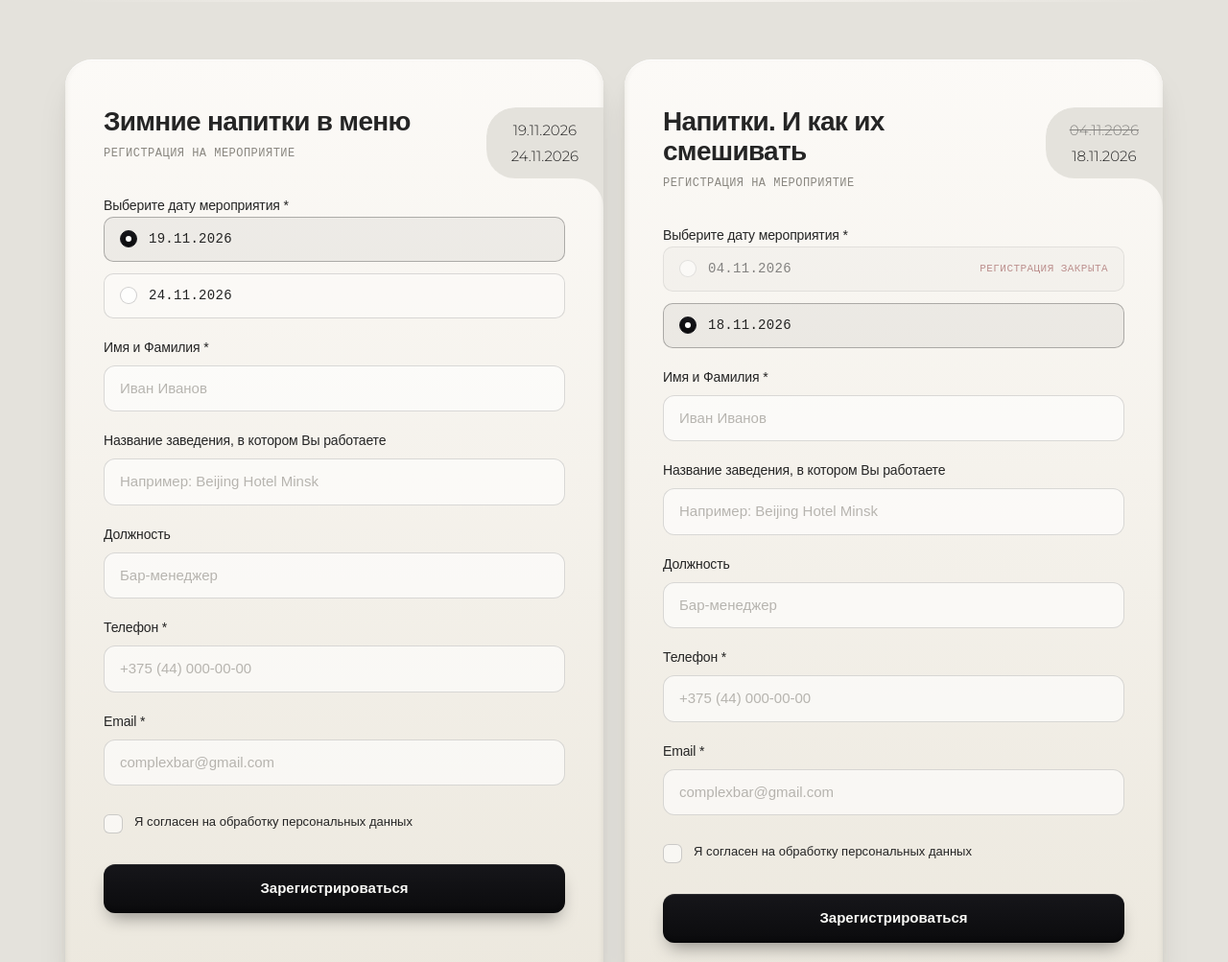
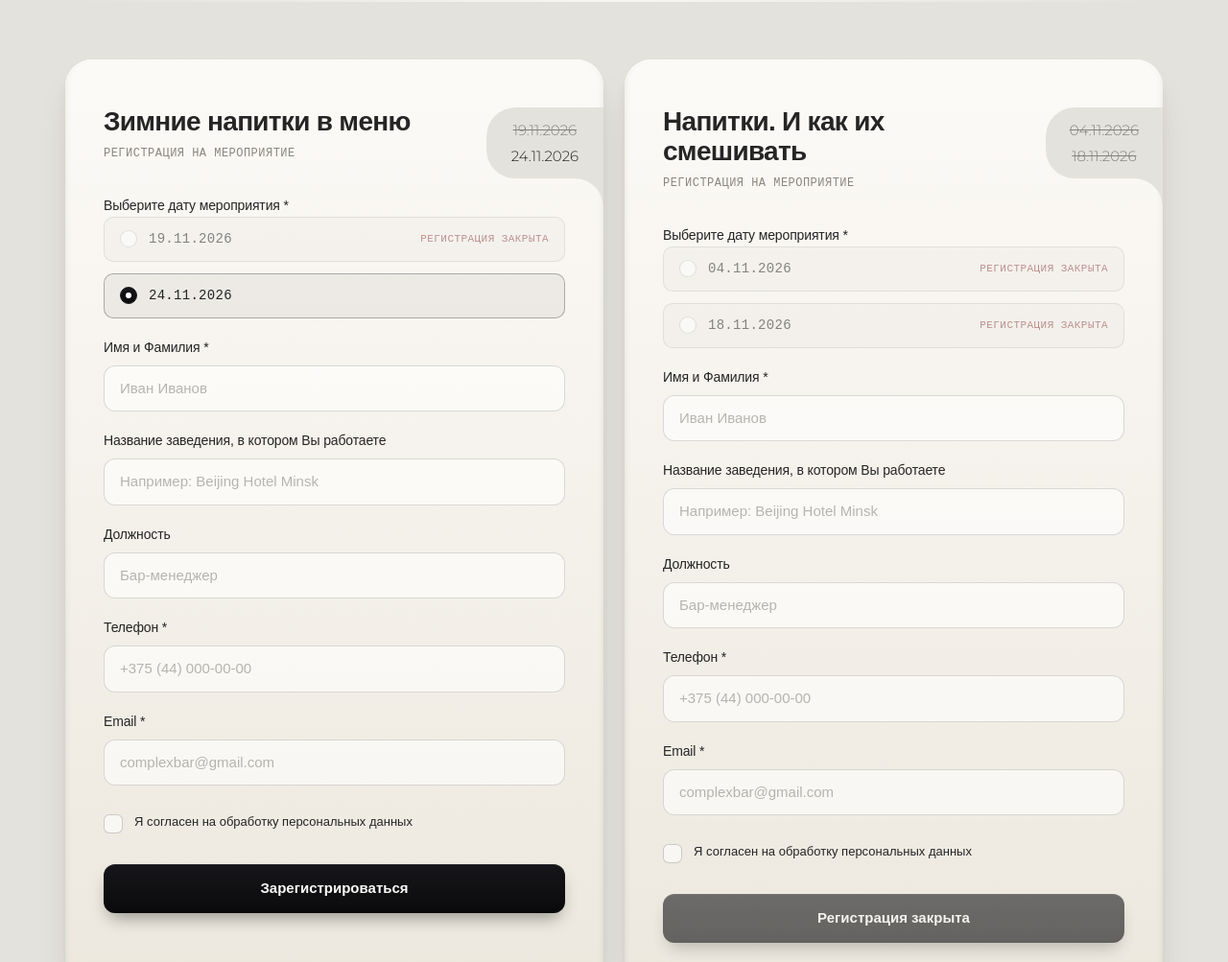
Before and after one commit to alexeevivan/complexbar-collezione, a website built with webpack: page src/html/index.html in a window 1280 px wide. Shown: the part 1100-2103 px from the top of the page at 96% size. Built offline with nearby package versions, Linux system fonts and the light colour scheme; files whose address does not match are found by name.

Commit message:
date of reg block closed

```diff
--- a/google-apps-script.js
+++ b/google-apps-script.js
@@ -25,7 +25,8 @@ const CONFIG = {
 	],
 	// Даты, которые остаются видимыми на сайте, но закрыты для регистрации
 	CLOSED_EVENT_DATES: {
-		'november-event-2': ['04.11.2026']
+		'november-event-1': ['19.11.2026'],
+		'november-event-2': ['04.11.2026', '18.11.2026']
 	}
 };
 
--- a/src/html/includes/wrapper.html
+++ b/src/html/includes/wrapper.html
@@ -833,7 +833,8 @@
 						Регистрация на мероприятие
 					</p>
 					<div class="user__date">
-						<span class="user__course-date">
+						<span class="user__course-date user__course-date--disabled" data-registration-disabled="true"
+							title="Регистрация на эту дату закрыта">
 							19.11.2026
 						</span>
 						<span class="user__course-date">
@@ -921,7 +922,8 @@
 							title="Регистрация на эту дату закрыта">
 							04.11.2026
 						</span>
-						<span class="user__course-date">
+						<span class="user__course-date user__course-date--disabled" data-registration-disabled="true"
+							title="Регистрация на эту дату закрыта">
 							18.11.2026
 						</span>
 					</div>
--- a/src/js/events-config.js
+++ b/src/js/events-config.js
@@ -23,7 +23,7 @@ export const EVENTS_CONFIG = {
 	'november-event-2': {
 		eventId: 'november-event-2',
 		title: 'Современный бар как твист на классику смешанного мира',
-		registrationEnabled: true,
+		registrationEnabled: false,
 		googleAppsScriptUrl: 'https://script.google.com/macros/s/AKfycbza-g8Rh1OQZlhZ3Yl1dC1LTaemgsWHTY5HlSrs5QZUi7KHQveqhwRUwQJvAFphN1S5aA/exec'
 	},
 	'december-event-1': {
```
